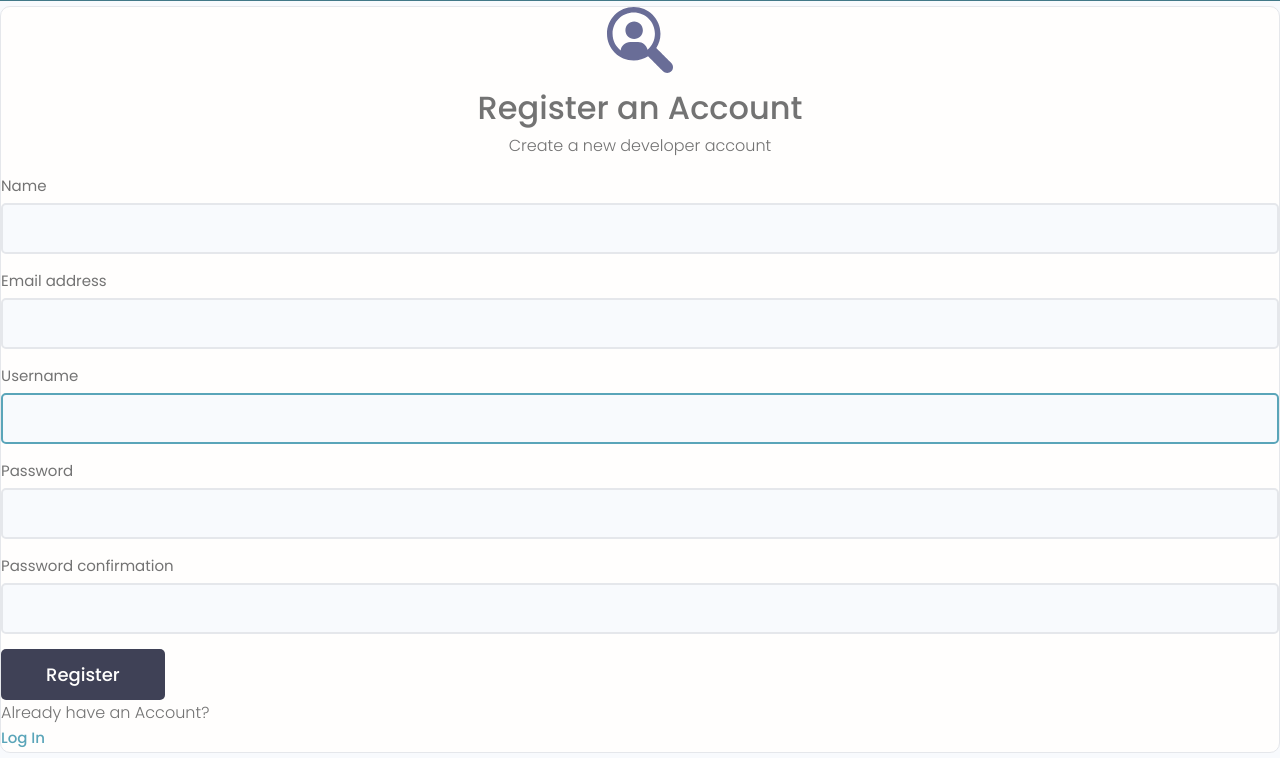
After one commit to Kayastharoshan9/FreelanceHub, a Django app: page /register/ in a window 1280 px wide. The commit adds this page. Shown: the part 431-1189 px from the top of the page. Run offline with Django 4.2, Linux system fonts and the light colour scheme; some libraries are stand-ins or nearby versions.

Commit message:
Login Register Logout

```diff
--- a/projects/templates/projects/projects.html
+++ b/projects/templates/projects/projects.html
@@ -18,7 +18,7 @@
                             placeholder="Search by Project Title" value="{{search_query}}" />
                     </div>
 
-                    <input class="btn btn--sub btn--lg" type="submit" value="Search" />
+                    <input class="btn btn--main btn--lg" type="submit" value="Search" />
                 </form>
             </div>
         </div>
--- a/templates/main.html
+++ b/templates/main.html
@@ -25,8 +25,21 @@
 <body>
     {% include 'navbar.html' %}
 
+    {% if messages %}
+
+    {% for message in messages %}
+    <div class="alert  alert--{{message.tags}}">
+        <p class="alert__message">{{message}}</p>
+        <button class="alert__close">x</button>
+    </div>
+
+    {% endfor %}
+
+    {% endif %}
+
     {% block content %}{% endblock content %}
 
 
 </body>
+<script src="{% static 'uikit/app.js' %}"></script>
 </html>
--- a/templates/navbar.html
+++ b/templates/navbar.html
@@ -3,10 +3,6 @@
 <!-- Header Section -->
 <header class="header">
     <div class="container container--narrow">
-        <a href="/" class="header__logo">
-            <img src="{% static 'img/logo.svg' %} " alt="DevSearch Logo" />
-        </a>
-
         <nav class="header__nav">
             <input type="checkbox" id="responsive-menu" />
             <label for="responsive-menu" class="toggle-menu">
@@ -22,11 +18,15 @@
                 {% if request.user.is_authenticated %}
                 <li class="header__menuItem"><a href="#">Inbox</a></li>
                 <li class="header__menuItem"><a href="#">Account</a></li>
-                <li class="header__menuItem"><a href="#" class="btn btn--main">Logout</a></li>
+                <li class="header__menuItem"><a href="{% url 'logout' %}" class="btn btn--main">Logout</a></li>
                 {% else %}
-                <li class="header__menuItem"><a href="#" class="btn btn--sub">Login/Sign Up</a></li>
+                <li class="header__menuItem"><a href="{% url 'login' %}" class="btn btn--main">Login/Sign Up</a></li>
                 {% endif %}
             </ul>
         </nav>
+        <a href="/" class="header__logo">
+            <img src="{% static 'img/logo.svg' %} " alt="DevSearch Logo" />
+        </a>
+
     </div>
 </header>
--- /dev/null
+++ b/users/forms.py
@@ -0,0 +1,18 @@
+from django.forms import ModelForm
+from django.contrib.auth.forms import UserCreationForm
+from django.contrib.auth.models import User
+
+
+class CustomUserCreationForm(UserCreationForm):
+    class Meta:
+        model = User
+        fields = ['first_name', 'email', 'username', 'password1', 'password2']
+        labels = {
+            'first_name': 'Name',
+        }
+
+    def __init__(self, *args, **kwargs):
+        super(CustomUserCreationForm, self).__init__(*args, **kwargs)
+
+        for name, field in self.fields.items():
+            field.widget.attrs.update({'class': 'input'})
--- /dev/null
+++ b/users/templates/users/login_register.html
@@ -0,0 +1,100 @@
+{% extends 'main.html' %}
+{% load static %}
+{% block content %}
+
+
+{% if page == 'register' %}
+
+<div class="auth">
+    <div class="card">
+        <div class="auth__header text-center">
+            <a href="/">
+                <img src="{% static 'img/icon.svg' %}" alt="icon" />
+            </a>
+            <h3>Register an Account</h3>
+            <p>Create a new developer account</p>
+        </div>
+
+        <form method="POST" action="{% url 'register' %}" class="form auth__form">
+            {% csrf_token %}
+
+            {% for field in form %}
+            <div class="form__field">
+                <label for="formInput#text">{{field.label}}</label>
+                {{field}}
+
+                <!-- {% if field.help_text %}
+                <small>{{field.help_text}}</small>
+                {% endif %} -->
+
+                {% for error in field.errors %}
+                <p style="color: red;">{{error}}</p>
+                {% endfor %}
+
+            </div>
+
+            {% endfor %}
+
+            <div class="auth__actions">
+                <input class="btn btn--sub btn--lg" type="submit" value="Register" />
+            </div>
+        </form>
+        <div class="auth__alternative">
+            <p>Already have an Account?</p>
+            <a href="{% url 'login' %}">Log In</a>
+        </div>
+    </div>
+</div>
+
+
+
+{% else %}
+
+<div class="auth">
+
+    <div class="card">
+
+        <div class="auth__header text-center">
+            <a href="/">
+                <img src="{% static 'img/icon.svg' %}" alt="icon" />
+            </a>
+            <h3>Account Login</h3>
+            <p>Hello Developer, Welcome Back!</p>
+        </div>
+
+        <form action="" method="POST" class="form auth__form">
+            {% csrf_token %}
+            <!-- Input:Username -->
+            <div class="form__field">
+                <label for="formInput#text">Username: </label>
+                <input class="input input--text" id="formInput#text" type="text" name="username"
+                    placeholder="Enter your username..." />
+            </div>
+
+            <!-- Input:Password -->
+            <div class="form__field">
+                <label for="formInput#password">Password: </label>
+                <input class="input input--password" id="formInput#passowrd" type="password" name="password"
+                    placeholder="••••••••" />
+            </div>
+
+            <div class="auth__actions">
+                <input class="btn btn--sub btn--lg" type="submit" value="Log In" />
+                <a href="#">Forget Password?</a>
+            </div>
+        </form>
+
+        <div class="auth__alternative">
+            <p>Don’t have an Account?</p>
+            <a href="{% url 'register' %}">Sign Up</a>
+        </div>
+    </div>
+</div>
+
+
+{% endif %}
+
+
+
+
+{% endblock content %}
--- a/users/templates/users/profiles.html
+++ b/users/templates/users/profiles.html
@@ -20,7 +20,7 @@
                             value="{{search_query}}" placeholder="Search by developer name" />
                     </div>
 
-                    <input class="btn btn--sub btn--lg" type="submit" value="Search" />
+                    <input class="btn btn--main btn--lg" type="submit" value="Search" />
                 </form>
 
             </div>
--- a/users/urls.py
+++ b/users/urls.py
@@ -2,6 +2,10 @@ from django.urls import path
 from . import views
 
 urlpatterns = [
+    path('login/', views.LoginUserView.as_view(), name="login"),
+    path('logout/', views.LogoutUserView.as_view(), name="logout"),
+    path('register/', views.RegisterUserView.as_view(), name="register"),
+
     path('', views.ProfileListView.as_view(), name="profiles"),
     path('profile/<str:pk>/', views.ProfileDetailView.as_view(), name="profile-detail"),
 ]
--- a/users/views.py
+++ b/users/views.py
@@ -1,6 +1,72 @@
-from django.shortcuts import render
+from django.shortcuts import render, redirect
+from django.contrib.auth import login, authenticate, logout
+from django.contrib import messages
+from django.contrib.auth.models import User
 from django.views import View
 from .models import Profile
+from .forms import CustomUserCreationForm
+from django.contrib.auth.mixins import LoginRequiredMixin
+
+
+class LoginUserView(View):
+    page = 'login'
+    def get(self, request):
+        context = {'page': self.page}
+        return render(request, 'users/login_register.html', context)
+
+    def dispatch(self, request, *args, **kwargs):
+        if request.user.is_authenticated:
+            return redirect('/')
+        return super().dispatch(request, *args, **kwargs)
+
+    def post(self, request):
+        username = request.POST['username'].lower()
+        password = request.POST['password']
+        try:
+            user = User.objects.get(username=username)
+        except:
+            messages.error(request, 'Username does not exist')
+        user = authenticate(request, username=username, password=password)
+        if user is not None:
+            login(request, user)
+            return redirect('/')
+        else:
+            messages.error(request, 'Username OR password is incorrect')
+        return render(request, 'users/login_register.html', {'page': self.page})
+
+
+class LogoutUserView(LoginRequiredMixin, View):
+    def get(self, request):
+        logout(request)
+        messages.info(request, 'User was logged out!')
+        return redirect('login')
+
+
+class RegisterUserView(View):
+    page = 'register'
+    form = CustomUserCreationForm
+
+    def dispatch(self, request, *args, **kwargs):
+        if request.user.is_authenticated:
+            return redirect('/')
+        return super().dispatch(request, *args, **kwargs)
+
+    def get(self, request):
+        context = {'page': self.page, 'form': self.form}
+        return render(request, 'users/login_register.html', context)
+
+    def post(self, request):
+        form = self.form(request.POST)
+        if form.is_valid():
+            user = form.save(commit=False)
+            user.username = user.username.lower()
+            user.save()
+            messages.success(request, 'User account was created!')
+            login(request, user)
+            return redirect('/')
+        else:
+            messages.error(request, 'An error has occurred during registration')
+        return render(request, 'users/login_register.html', {'page': self.page, 'form': form})
 
 
 class ProfileListView(View):
```
Also changed, not shown: db.sqlite3.
